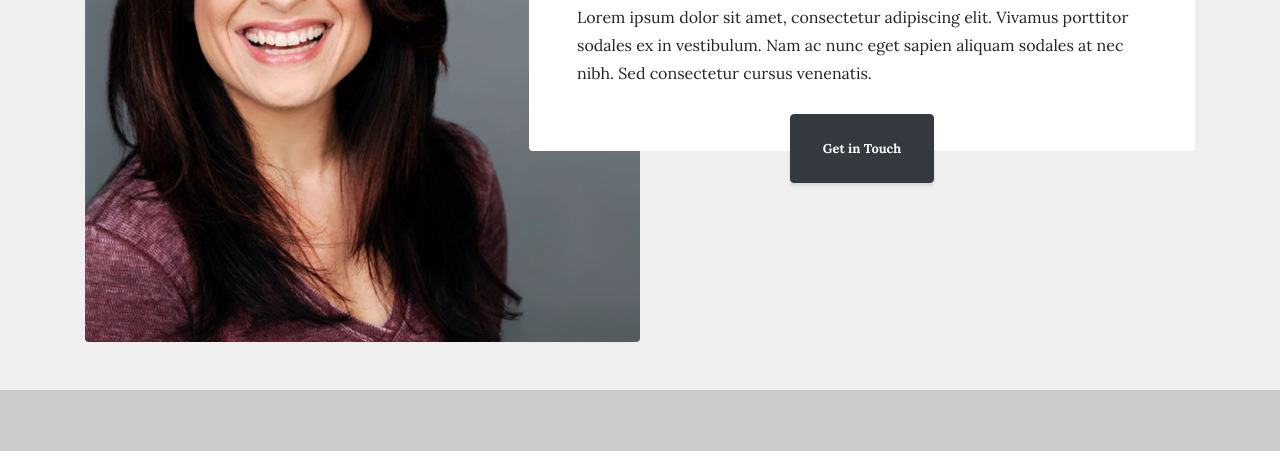
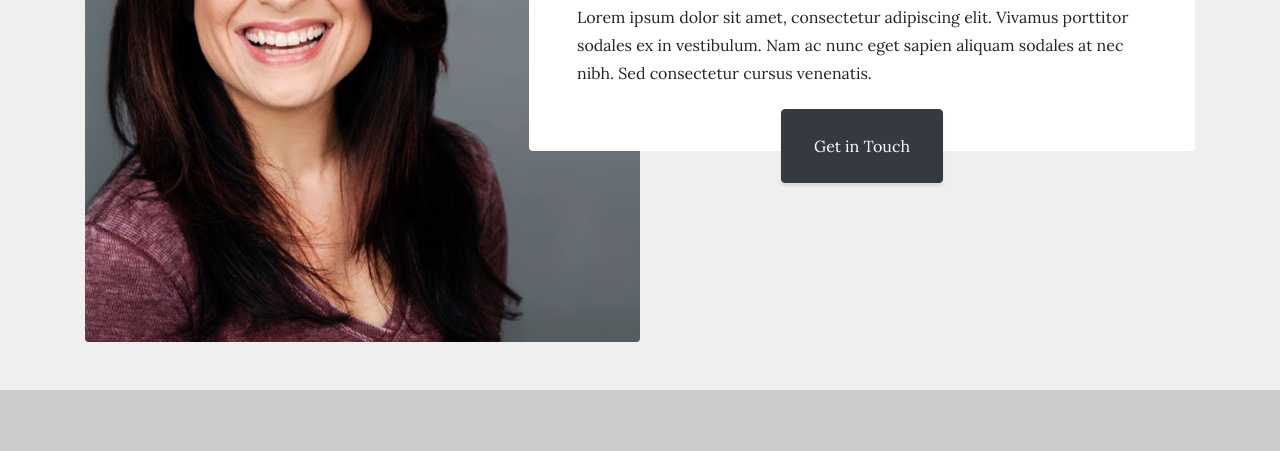
Before and after one commit to jillianannette/Nicole-Cyrille, a website: page index.html in a window 1280 px wide. Shown: the part 349-800 px from the top of the page. Drawn offline with Linux system fonts and the light colour scheme.

Commit message:
Edit
Button edit

```diff
--- a/css/main.css
+++ b/css/main.css
@@ -50,6 +50,11 @@ a {
     color: #1A5276;
 }
 
+.btn-xl {
+    font-weight: 400;
+    font-size: 1rem;
+}
+
 .footer {
 	color: #efefef;
     background-color: rgba(60, 23, 50, 0.9);
```
